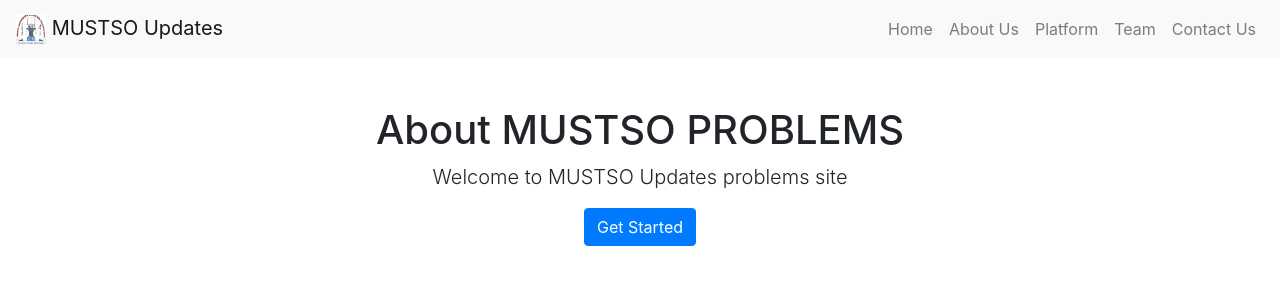
After one commit to Tunsumemwakyusa/MUSTSOPROBLEMS, a Django app: page /aboutus/ in a window 1280 px wide. The commit adds this page. Shown: the top 300 px of the page. Run offline with Django 5.2, Linux system fonts and the light colour scheme; some libraries are stand-ins or nearby versions.

Commit message:
third commit

```diff
--- /dev/null
+++ b/MUSTSOSTUDENTS/Templates/aboutus.html
@@ -0,0 +1,47 @@
+{% load static %}
+<!DOCTYPE html>
+<html lang="en">
+<head>
+    <meta charset="UTF-8">
+    <meta name="viewport" content="width=device-width, initial-scale=1.0">
+    <title>Welcome to MUSTSO</title>
+    <!-- Bootstrap CSS -->
+    <link href="https://stackpath.bootstrapcdn.com/bootstrap/4.5.2/css/bootstrap.min.css" rel="stylesheet">
+</head>
+<body>
+    <nav class="navbar navbar-expand-lg navbar-light bg-light">
+        <a class="navbar-brand" href="#">
+            <img src="{% static 'images/MUST.png' %}" width="30" height="30" alt="MUSTSO Logo">
+            MUSTSO Updates
+        </a>
+        <div class="collapse navbar-collapse">
+            <ul class="navbar-nav ml-auto">
+                <li class="nav-item">
+                    <a class="nav-link" href="{% url 'home' %}">Home</a>
+                </li>
+                <li class="nav-item">
+                    <a class="nav-link" href="#">About Us</a>
+                </li>
+                <li class="nav-item">
+                    <a class="nav-link" href="#">Platform</a>
+                </li>
+                <li class="nav-item">
+                    <a class="nav-link" href="#">Team</a>
+                </li>
+                <li class="nav-item">
+                    <a class="nav-link" href="#">Contact Us</a>
+                </li>
+            </ul>
+        </div>
+    </nav>
+    <div class="container text-center mt-5">
+        <h1>About MUSTSO PROBLEMS</h1>
+        <p class="lead">Welcome to MUSTSO Updates problems site</p>
+        <a href="{% url 'home' %}" class="btn btn-primary">Get Started</a>
+    </div>
+    <!-- Bootstrap JS and dependencies -->
+    <script src="https://code.jquery.com/jquery-3.5.1.slim.min.js"></script>
+    <script src="https://cdn.jsdelivr.net/npm/@popperjs/core@2.5.4/dist/umd/popper.min.js"></script>
+    <script src="https://stackpath.bootstrapcdn.com/bootstrap/4.5.2/js/bootstrap.min.js"></script>
+</body>
+</html>
--- a/MUSTSOSTUDENTS/Templates/home.html
+++ b/MUSTSOSTUDENTS/Templates/home.html
@@ -1,6 +1,5 @@
 {% load static %}
 {% load form_tags %}
-
 <!DOCTYPE html>
 <html lang="en">
 <head>
@@ -23,10 +22,10 @@
         <div class="collapse navbar-collapse" id="navbarNav">
             <ul class="navbar-nav ml-auto">
                 <li class="nav-item">
-                    <a class="nav-link" href="#">Home</a>
+                    <a class="nav-link" href="{% url 'index' %}">Home</a>
                 </li>
                 <li class="nav-item">
-                    <a class="nav-link" href="#">About Us</a>
+                    <a class="nav-link" href="{% url 'aboutus' %}">About Us</a>
                 </li>
                 <li class="nav-item">
                     <a class="nav-link" href="#">Platform</a>
--- a/MUSTSOSTUDENTS/urls.py
+++ b/MUSTSOSTUDENTS/urls.py
@@ -1,7 +1,8 @@
-
 from django.urls import path
-from . import views
+from .views import index, home, aboutus
 
 urlpatterns = [
-    path('', views.home, name='home'),
+    path('', index, name='index'),
+    path('home/', home, name='home'),
+    path('aboutus/', aboutus, name='aboutus'),
 ]
--- a/MUSTSOSTUDENTS/views.py
+++ b/MUSTSOSTUDENTS/views.py
@@ -1,14 +1,19 @@
+from django.shortcuts import render
+from .forms import ProblemForm
 
-from django.shortcuts import render
-from django.http import HttpResponse
-from .forms import ProblemForm
+def index(request):
+    return render(request, 'index.html')
 
 def home(request):
     if request.method == 'POST':
         form = ProblemForm(request.POST, request.FILES)
         if form.is_valid():
             form.save()
-            return HttpResponse('Form submitted successfully')
+            # Handle successful form submission
     else:
         form = ProblemForm()
     return render(request, 'home.html', {'form': form})
+
+
+def aboutus(request):
+    return render(request, 'aboutus.html')
```
Also changed, not shown: MUSTSOPROBLEMS/views.py (+22 -0 lines), MUSTSOSTUDENTS/Templates/index.html (added, +47 -0 lines).
